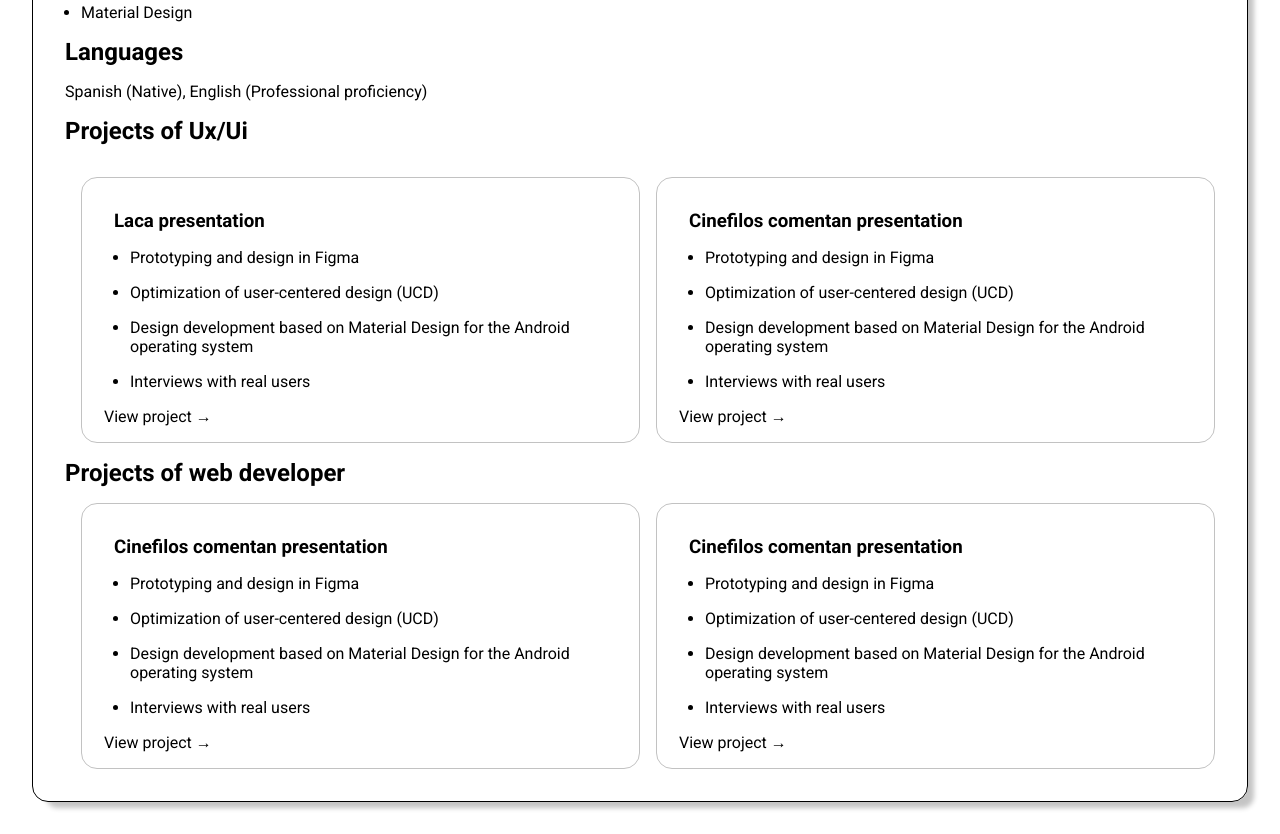
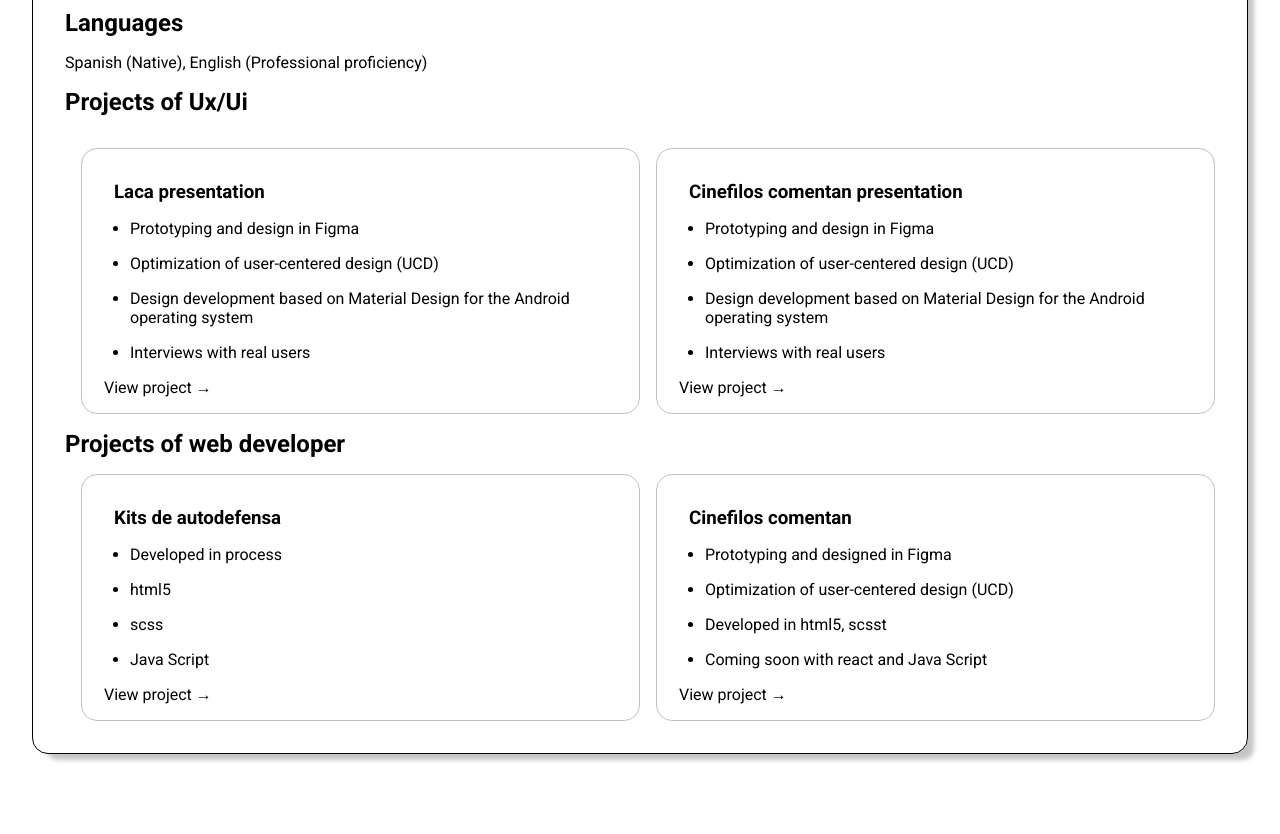
Before and after one commit to KiddowNatalia/cv---Natalia-Belen-Ochoa, a website: page index.html in a window 1280 px wide. Shown: the part 761-1595 px from the top of the page. After the commit the page ends 1547 px from the top, so only its background shows below. Drawn offline with Linux system fonts and the light colour scheme.

Commit message:
arregle los media queries

```diff
--- a/index.html
+++ b/index.html
@@ -3,6 +3,7 @@
 <head>
   <meta charset="UTF-8">
   <title>Harvard-Style CV - Natalia Belen Ochoa</title>
+  <meta name="viewport" content="width=device-width, initial-scale=1.0">
   <link rel="stylesheet" href="./css/main.css">
 <body>
     <header>
@@ -85,26 +86,27 @@
 
               <div class="project-cards hovercard">
                 <div>
-                  <h3>Cinefilos comentan presentation</h3>
+                  <h3>Kits de autodefensa</h3>
                   <ul>
-                      <li>Prototyping and design in Figma</li>
-                      <li>Optimization of user-centered design (UCD)</li>
-                      <li>Design development based on Material Design for the Android operating system</li>
-                      <li>Interviews with real users</li>
+                      <li>Developed in process</li>
+                      <li>html5</li>
+                      <li>scss</li>
+                      <li>Java Script</li>
+
                   </ul>
-                  <a class="lacaUxUi" href="https://www.figma.com/proto/JQPfAJF1jho01x7lk3hqX4/Presentaci%C3%B3n-Cin%C3%A9filos-comentan?page-id=0%3A1&node-id=623-2&t=uf1DPh2pjoIc21uf-1">View project →</a>
+                  <a class="lacaUxUi" href="https://github.com/KiddowNatalia/kitsautodefensa">View project →</a>
               </div>
           </div>
           <div class="project-cards hovercard">
             <div>
-                <h3>Cinefilos comentan presentation</h3>
+                <h3>Cinefilos comentan</h3>
                 <ul>
-                    <li>Prototyping and design in Figma</li>
+                    <li>Prototyping and designed in Figma</li>
                     <li>Optimization of user-centered design (UCD)</li>
-                    <li>Design development based on Material Design for the Android operating system</li>
-                    <li>Interviews with real users</li>
+                    <li>Developed in html5, scsst</li>
+                    <li>Coming soon with react and Java Script</li>
                 </ul>
-                <a class="lacaUxUi" href="https://www.figma.com/proto/JQPfAJF1jho01x7lk3hqX4/Presentaci%C3%B3n-Cin%C3%A9filos-comentan?page-id=0%3A1&node-id=623-2&t=uf1DPh2pjoIc21uf-1">View project →</a>
+                <a class="lacaUxUi" href="https://github.com/KiddowNatalia/PF-Ochoa.io">View project →</a>
             </div>
         </div><!--CONTENEDOR PADRE DE LA PRIMER CARD-->
         </div>
--- a/scss/_header.scss
+++ b/scss/_header.scss
@@ -1,7 +1,7 @@
 header{
     background-color: #424245;
     color: white;
-    height: 10rem;
+    height: fill;
     @include flexBox(flex, column, center, start);
     @include spaces(0rem, 0rem);
     border-radius: 1rem 1rem 0rem 0rem;
@@ -46,10 +46,7 @@
 .navBar__info{
     @include flexBox(flex, row, center, center);
     margin: 0;
-    @media (max-width: 768px) {
-        @include flexBox(flex, column, center, center);
-        width: 100%;
-    }
+
 }
 .navBar__summary{
     margin: 16px 0 0 0;
--- a/scss/_projectcards.scss
+++ b/scss/_projectcards.scss
@@ -43,7 +43,7 @@
 .webDeveloper{
     @include flexBox (flex, row,center, center);
     width: 100%;
-    @media (max-width: 768px) {
+    @media  (max-width: 768px) {
         @include flexBox (flex, column,center, center);
     }
 }
```
Also changed, not shown: css/main.css.
